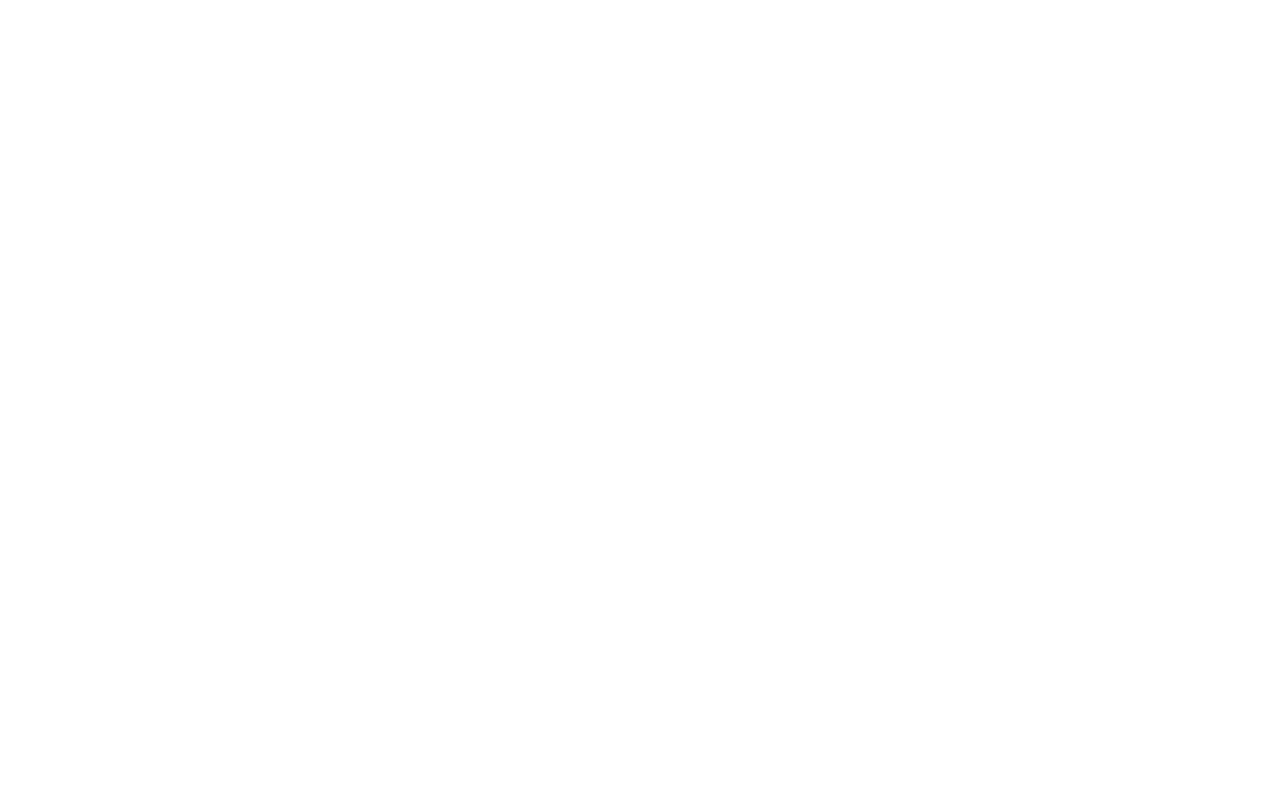
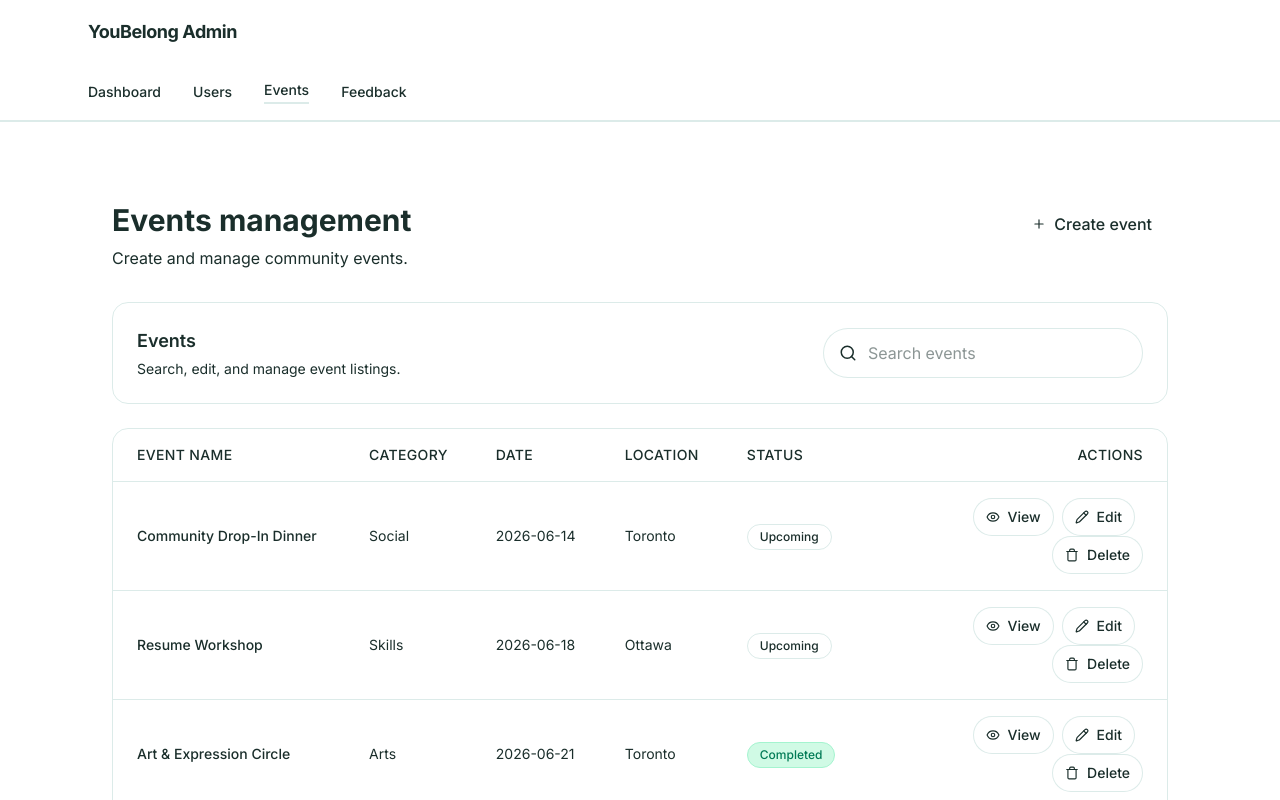
Before and after one commit to Yash3842/You-Belong, a React (Vite) app: page /admin/events in a window 1280 px wide. Before the commit this address had no page. Shown: the top 800 px of the page. Built offline with nearby package versions, Linux system fonts and the light colour scheme.

Commit message:
Phase 4 events management completed

```diff
--- a/src/app/App.tsx
+++ b/src/app/App.tsx
@@ -8,6 +8,7 @@ import { AdminLayout } from "./components/admin/AdminLayout";
 import { AdminDashboard } from "./components/admin/AdminDashboard";
 import { UsersPage } from "./components/admin/UsersPage";
 import { FeedbackAdminPage } from "./components/admin/FeedbackAdminPage";
+import { EventsAdminPage } from "./components/admin/EventsAdminPage";
 import "../styles/fonts.css";
 
 export default function App() {
@@ -34,6 +35,7 @@ function AppRoutes() {
         <Route path="/admin" element={<AdminLayout />}>
           <Route index element={<AdminDashboard />} />
           <Route path="users" element={<UsersPage />} />
+          <Route path="events" element={<EventsAdminPage />} />
           <Route path="feedback" element={<FeedbackAdminPage />} />
         </Route>
       </Routes>
--- /dev/null
+++ b/src/app/components/admin/EventsAdminPage.tsx
@@ -0,0 +1,138 @@
+import { useMemo, useState } from "react";
+import { Search, Eye, Pencil, Trash, Plus } from "lucide-react";
+
+type EventItem = {
+  id: number;
+  name: string;
+  category: string;
+  date: string;
+  location: string;
+  status: "Upcoming" | "Full" | "Completed" | "Draft";
+};
+
+const mockEvents: EventItem[] = [
+  { id: 1, name: "Community Drop-In Dinner", category: "Social", date: "2026-06-14", location: "Toronto", status: "Upcoming" },
+  { id: 2, name: "Resume Workshop", category: "Skills", date: "2026-06-18", location: "Ottawa", status: "Upcoming" },
+  { id: 3, name: "Art & Expression Circle", category: "Arts", date: "2026-06-21", location: "Toronto", status: "Completed" },
+  { id: 4, name: "Neighbourhood Walk & Talk", category: "Outdoors", date: "2026-07-03", location: "Toronto", status: "Full" },
+  { id: 5, name: "Cooking Together", category: "Workshop", date: "2026-07-08", location: "Ottawa", status: "Draft" },
+];
+
+const statusClass = (status: EventItem["status"]) => {
+  switch (status) {
+    case "Upcoming":
+      return "bg-primary/10 text-primary border border-primary/20";
+    case "Full":
+      return "bg-amber-100 text-amber-700 border border-amber-200";
+    case "Completed":
+      return "bg-emerald-100 text-emerald-700 border border-emerald-200";
+    case "Draft":
+      return "bg-muted text-foreground border border-border";
+    default:
+      return "bg-muted text-foreground";
+  }
+};
+
+export function EventsAdminPage() {
+  const [query, setQuery] = useState("");
+
+  const filtered = useMemo(
+    () =>
+      mockEvents.filter((e) => [e.name, e.category, e.date, e.location, e.status].join(" ").toLowerCase().includes(query.toLowerCase())),
+    [query]
+  );
+
+  const [items, setItems] = useState(filtered);
+
+  // keep items synced when filter changes
+  useState(() => setItems(filtered));
+
+  const deleteEvent = (id: number) => setItems((prev) => prev.filter((p) => p.id !== id));
+
+  return (
+    <div className="bg-background min-h-screen">
+      <div className="max-w-6xl mx-auto px-6 py-10">
+        <div className="mb-8 flex items-start justify-between gap-4">
+          <div>
+            <h1 className="text-3xl font-bold text-foreground">Events management</h1>
+            <p className="text-muted-foreground mt-2">Create and manage community events.</p>
+          </div>
+          <div className="flex items-center gap-3">
+            <button className="inline-flex items-center gap-2 bg-primary text-primary-foreground px-4 py-2.5 rounded-lg hover:bg-primary/90 transition-colors font-medium">
+              <Plus size={14} />
+              Create event
+            </button>
+          </div>
+        </div>
+
+        <div className="bg-card border border-border rounded-2xl p-6 mb-6">
+          <div className="sm:flex sm:items-center sm:justify-between gap-4">
+            <div>
+              <h2 className="text-lg font-semibold text-foreground">Events</h2>
+              <p className="text-muted-foreground text-sm mt-1">Search, edit, and manage event listings.</p>
+            </div>
+            <div className="relative w-full sm:w-80">
+              <Search className="absolute left-4 top-1/2 -translate-y-1/2 text-muted-foreground" size={18} />
+              <input
+                type="search"
+                value={query}
+                onChange={(e) => setQuery(e.target.value)}
+                placeholder="Search events"
+                className="w-full rounded-full border border-border bg-white pl-11 pr-4 py-3 text-foreground placeholder:text-muted-foreground focus:outline-none focus:ring-2 focus:ring-primary/30 focus:border-primary transition"
+              />
+            </div>
+          </div>
+        </div>
+
+        <div className="overflow-hidden rounded-2xl border border-border bg-card">
+          <table className="min-w-full divide-y divide-border">
+            <thead className="bg-background">
+              <tr>
+                <th className="px-6 py-4 text-left text-sm font-medium text-muted-foreground uppercase tracking-wide">Event Name</th>
+                <th className="px-6 py-4 text-left text-sm font-medium text-muted-foreground uppercase tracking-wide">Category</th>
+                <th className="px-6 py-4 text-left text-sm font-medium text-muted-foreground uppercase tracking-wide">Date</th>
+                <th className="px-6 py-4 text-left text-sm font-medium text-muted-foreground uppercase tracking-wide">Location</th>
+                <th className="px-6 py-4 text-left text-sm font-medium text-muted-foreground uppercase tracking-wide">Status</th>
+                <th className="px-6 py-4 text-right text-sm font-medium text-muted-foreground uppercase tracking-wide">Actions</th>
+              </tr>
+            </thead>
+            <tbody className="divide-y divide-border bg-white">
+              {items.map((e) => (
+                <tr key={e.id} className="hover:bg-muted/50 transition-colors">
+                  <td className="px-6 py-4 text-sm text-foreground font-medium">{e.name}</td>
+                  <td className="px-6 py-4 text-sm text-muted-foreground">{e.category}</td>
+                  <td className="px-6 py-4 text-sm text-muted-foreground">{e.date}</td>
+                  <td className="px-6 py-4 text-sm text-muted-foreground">{e.location}</td>
+                  <td className="px-6 py-4">
+                    <span className={`inline-flex items-center rounded-full px-3 py-1 text-xs font-medium ${statusClass(e.status)}`}>{e.status}</span>
+                  </td>
+                  <td className="px-6 py-4 text-right space-x-2">
+                    <button className="inline-flex items-center gap-2 rounded-full border border-border bg-white px-3 py-2 text-sm font-medium text-muted-foreground hover:border-primary hover:text-primary transition">
+                      <Eye size={14} />
+                      View
+                    </button>
+                    <button className="inline-flex items-center gap-2 rounded-full border border-border bg-white px-3 py-2 text-sm font-medium text-muted-foreground hover:border-primary hover:text-primary transition">
+                      <Pencil size={14} />
+                      Edit
+                    </button>
+                    <button onClick={() => deleteEvent(e.id)} className="inline-flex items-center gap-2 rounded-full border border-border bg-white px-3 py-2 text-sm font-medium text-muted-foreground hover:border-rose-400 hover:text-rose-600 transition">
+                      <Trash size={14} />
+                      Delete
+                    </button>
+                  </td>
+                </tr>
+              ))}
+              {items.length === 0 && (
+                <tr>
+                  <td colSpan={6} className="px-6 py-10 text-center text-sm text-muted-foreground">No events found.</td>
+                </tr>
+              )}
+            </tbody>
+          </table>
+        </div>
+      </div>
+    </div>
+  );
+}
+
+export default EventsAdminPage;
```
